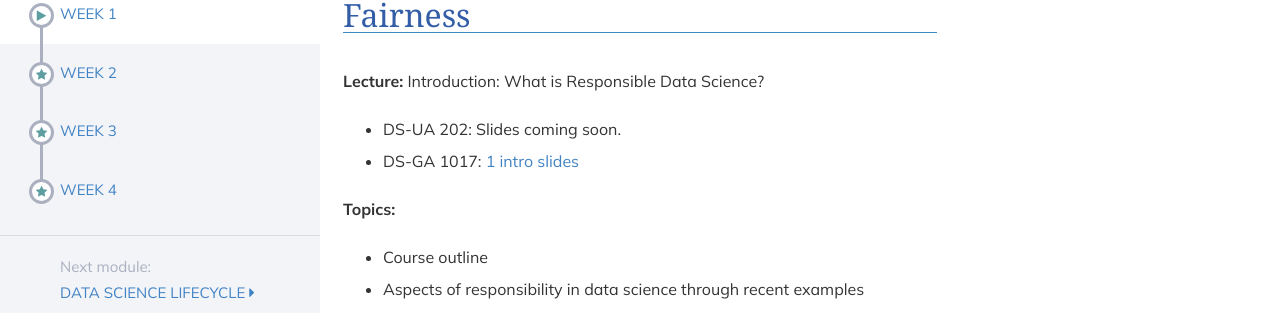
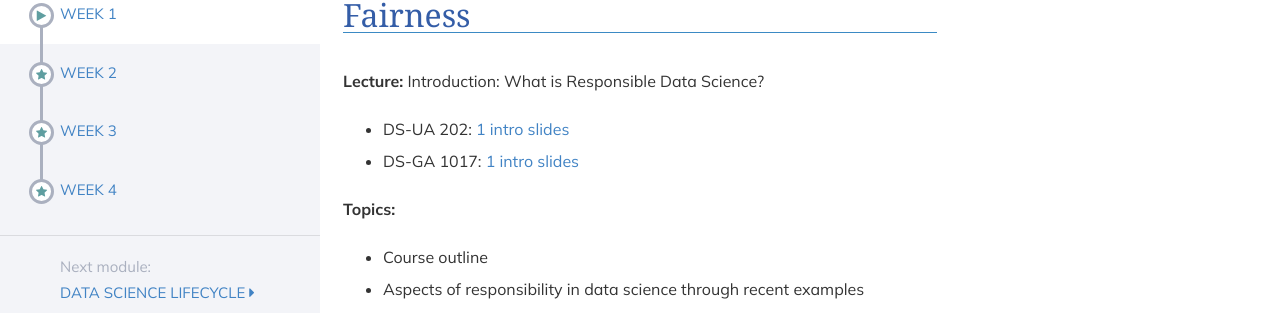
Before and after one commit to DataResponsibly/rds24, a Jekyll site: the page built from modules/fairness/_posts/2000-01-01-week1.md, in a window 1280 px wide. Shown: the part 145-458 px from the top of the page. Built offline with Jekyll 4.4.1, drawn with Linux system fonts in a browser that asks for light colours; nearby versions of some CDN libraries.

Commit message:
Add 202 slides for week 1

```diff
--- a/modules/fairness/_posts/2000-01-01-week1.md
+++ b/modules/fairness/_posts/2000-01-01-week1.md
@@ -6,7 +6,7 @@ title: Week 1
 
 **Lecture:** Introduction: What is Responsible Data Science?
 
-* DS-UA 202: Slides coming soon.
+* DS-UA 202: [1 intro slides](../../../assets/1_intro_202.pdf)
 * DS-GA 1017: [1 intro slides](../../../assets/1_Intro_1017.pdf)
 
 **Topics:**
```
Also changed, not shown: 1 other file.
